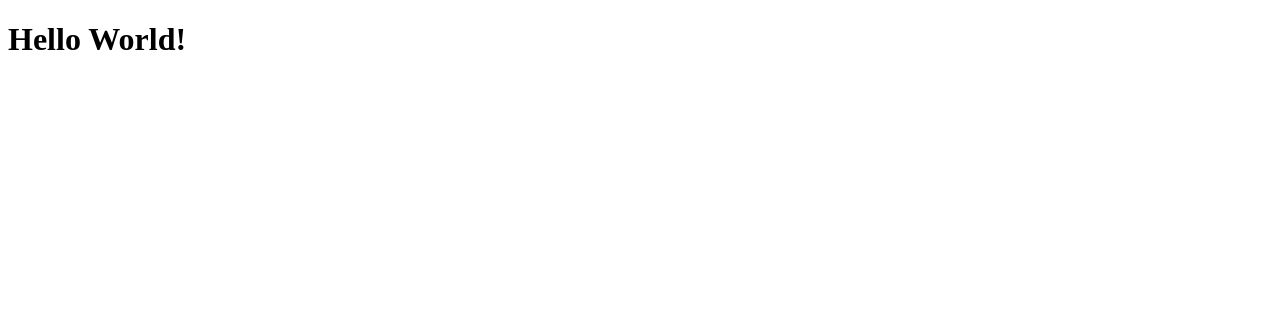
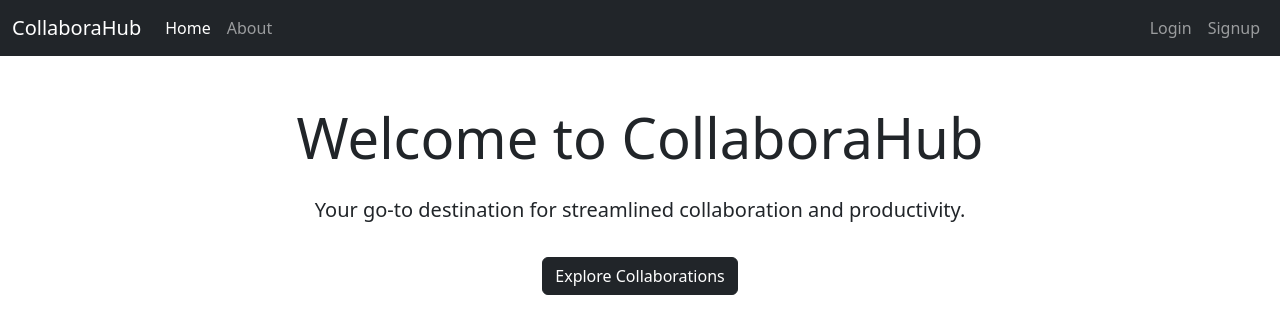
Before and after one commit to alicodes02/Web-Project-Frontend, a React (Create React App) app: page / in a window 1280 px wide. Shown: the top 334 px of the page. Built offline with nearby package versions, Linux system fonts and the light colour scheme.

Commit message:
routes updated

```diff
--- a/src/App.js
+++ b/src/App.js
@@ -1,11 +1,25 @@
+import React from 'react';
+import About from './Pages/about';
+import { BrowserRouter, Routes, Route } from 'react-router-dom';
+import 'bootstrap/dist/css/bootstrap.min.css';
+
+import Home from './Pages/home';
+import { ToastContainer } from 'react-toastify';
+import 'react-toastify/dist/ReactToastify.css';
+
+
+
 function App() {
+  return (
+    <BrowserRouter>
 
-  return (
-    <div>
+      <Routes>
+        <Route path="/" element={<Home />} />
+        <Route path="/about" element={<About />} />
+      </Routes>
 
-      <h1>Hello World!</h1>
-
-    </div>
+      <ToastContainer position="bottom-center" />
+    </BrowserRouter>
   );
 }
 
--- a/src/Pages/home.js
+++ b/src/Pages/home.js
@@ -12,7 +12,7 @@ const Home = () => {
             <p className="lead">
               Your go-to destination for streamlined collaboration and productivity.
             </p>
-            <Link to="/Posts" className="btn btn-success mt-3">
+            <Link to="/Posts" className="btn btn-dark mt-3 btn-purple">
               Explore Collaborations
             </Link>
           </div>
```
